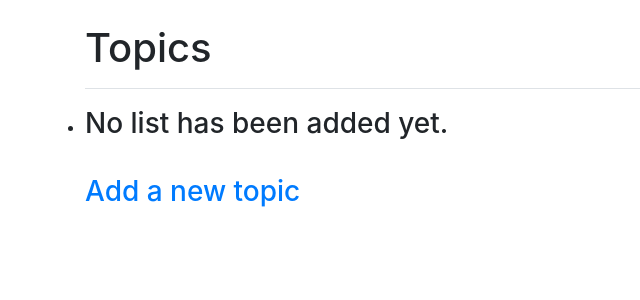
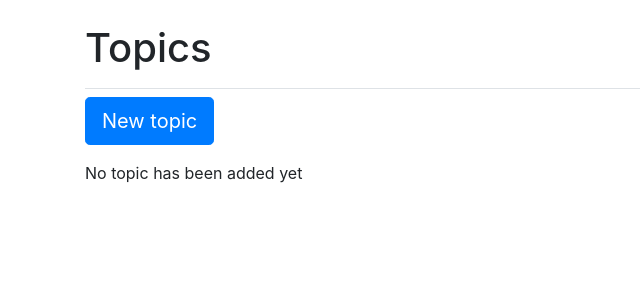
Before and after one commit to kelvinziroh/learning_log, a Django app: page /topics/ in a window 1280 px wide. Shown: the part 58-358 px from the top of the page, without its empty margins (0-640 px from the left). Run offline with Django 3.2, Linux system fonts and the light colour scheme; the visitor is signed in with stand-in values (Sample User, id 1); data that the repository does not hold is empty; some libraries are stand-ins or nearby versions.

Commit message:
Add crud functionalities to topics and entries.

```diff
--- a/learning_logs/templates/learning_logs/topics.html
+++ b/learning_logs/templates/learning_logs/topics.html
@@ -6,16 +6,23 @@
 
 {% block content %}
 
-    <ul style="padding: 10px 0;">
-        {% for topic in topics %}
-            <li style="list-style-type: none;">
-                <h4><a href="{% url 'learning_logs:topic' topic.id %}">{{ topic }}</a></h4>
-            </li>
-        {% empty %}
-            <li><h3>No list has been added yet.</h3></li>
-        {% endfor %}
-    </ul>
+    <p>
+        <a class="btn btn-primary btn-lg" href="{% url 'learning_logs:new_topic' %}">New topic</a>
+    </p>
 
-    <h3><a href="{% url 'learning_logs:new_topic' %}">Add a new topic</a></h3>
+        <table class="table table-hover table-striped">
+            {% for topic in topics %}
+                <tr>
+                    <td><a href="{% url 'learning_logs:topic' topic.id %}">{{ topic }}</a></td>
+                    <td align="right">
+                        <a class="btn btn-outline-secondary btn-sm" href="{% url 'learning_logs:edit_topic' topic.id %}">Edit topic</a>
+                        <a class="btn btn-outline-danger btn-sm" href="{% url 'learning_logs:delete_topic' topic.id %}">Delete topic</a>
+                    </td>
+                </tr>
+            {% empty %}
+                <p>No topic has been added yet</p>
+            {% endfor %}
+        </table>
+
 
 {% endblock content %}
--- a/learning_logs/urls.py
+++ b/learning_logs/urls.py
@@ -11,12 +11,18 @@ urlpatterns = [
     path('', views.index, name='index'),
     # Page that shows topics.
     path('topics/', views.topics, name='topics'),
-    # Detail page for a single topic
+    # Detail page for a single topic.
     path('topic/<int:topic_id>/', views.topic, name='topic'),
-    # Page for adding a new topic
+    # Page for adding a new topic.
     path('new_topic/', views.new_topic, name='new_topic'),
-    # Page for adding a new entry
+    # edit a topic.
+    path('edit_topic/<int:topic_id>/', views.edit_topic, name='edit_topic'),
+    # Deleting a topic.
+    path('delete_topic/<int:topic_id>/', views.delete_topic, name='delete_topic'),
+    # Page for adding a new entry.
     path('new_entry/<int:topic_id>/', views.new_entry, name='new_entry'),
-    # Page for editing an entry
+    # Page for editing an entry.
     path('edit_entry/<int:entry_id>/', views.edit_entry, name='edit_entry'),
+    # Deleting an entry.
+    path('delete_entry/<int:entry_id>/', views.delete_entry, name='delete_entry'),
 ]
--- a/learning_logs/views.py
+++ b/learning_logs/views.py
@@ -59,6 +59,42 @@ def new_topic(request):
 
 
 @login_required
+def edit_topic(request, topic_id):
+    """Edit a topic."""
+    topic = Topic.objects.get(id=topic_id)
+
+    # make sure the entry belongs to the user.
+    check_topic_owner(request, topic)
+
+    if request.method != 'POST':
+        # Initial request; pre-fill form with the current topic.
+        form = TopicForm(instance=topic)
+    else:
+        # POST data submitted; process data.
+        form = TopicForm(instance=topic, data=request.POST)
+        if form.is_valid():
+            form.save()
+            return redirect('learning_logs:topics')
+
+    context = {'topic': topic, 'form': form}
+    return render(request, 'learning_logs/edit_topic.html', context)
+
+
+@login_required
+def delete_topic(request, topic_id):
+    """Delete a topic."""
+    topic = Topic.objects.get(id=topic_id)
+
+    # make sure the topic belongs to the user
+    check_topic_owner(request, topic)
+
+    # delete a topic
+    topic.delete()
+
+    return redirect('learning_logs:topics')
+
+
+@login_required
 def new_entry(request, topic_id):
     """Add a new entry for a particular topic."""
     topic = Topic.objects.get(id=topic_id)
@@ -104,3 +140,18 @@ def edit_entry(request, entry_id):
 
     context = {'entry': entry, 'topic': topic, 'form': form}
     return render(request, 'learning_logs/edit_entry.html',context)
+
+
+@login_required
+def delete_entry(request, entry_id):
+    """Delete an entry."""
+    entry = Entry.objects.get(id=entry_id)
+    topic = entry.topic
+
+    # make sure the entry belongs to the user.
+    check_topic_owner(request, topic)
+
+    # delete the entry
+    entry.delete()
+
+    return redirect('learning_logs:topic', topic_id=topic.id)
```
Also changed, not shown: learning_logs/templates/learning_logs/edit_topic.html (added, +16 -0 lines), learning_logs/templates/learning_logs/topic.html (+5 -3 lines).
